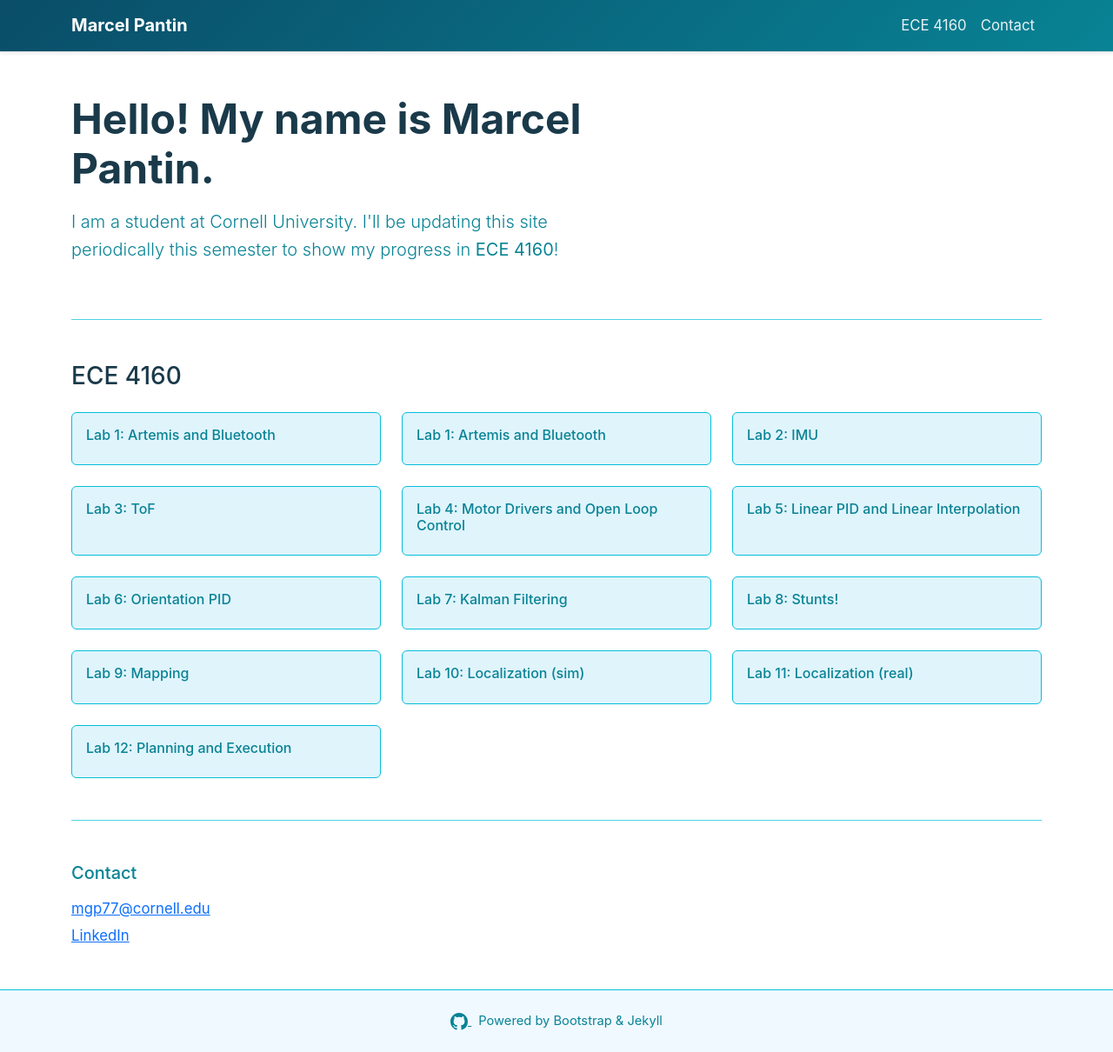
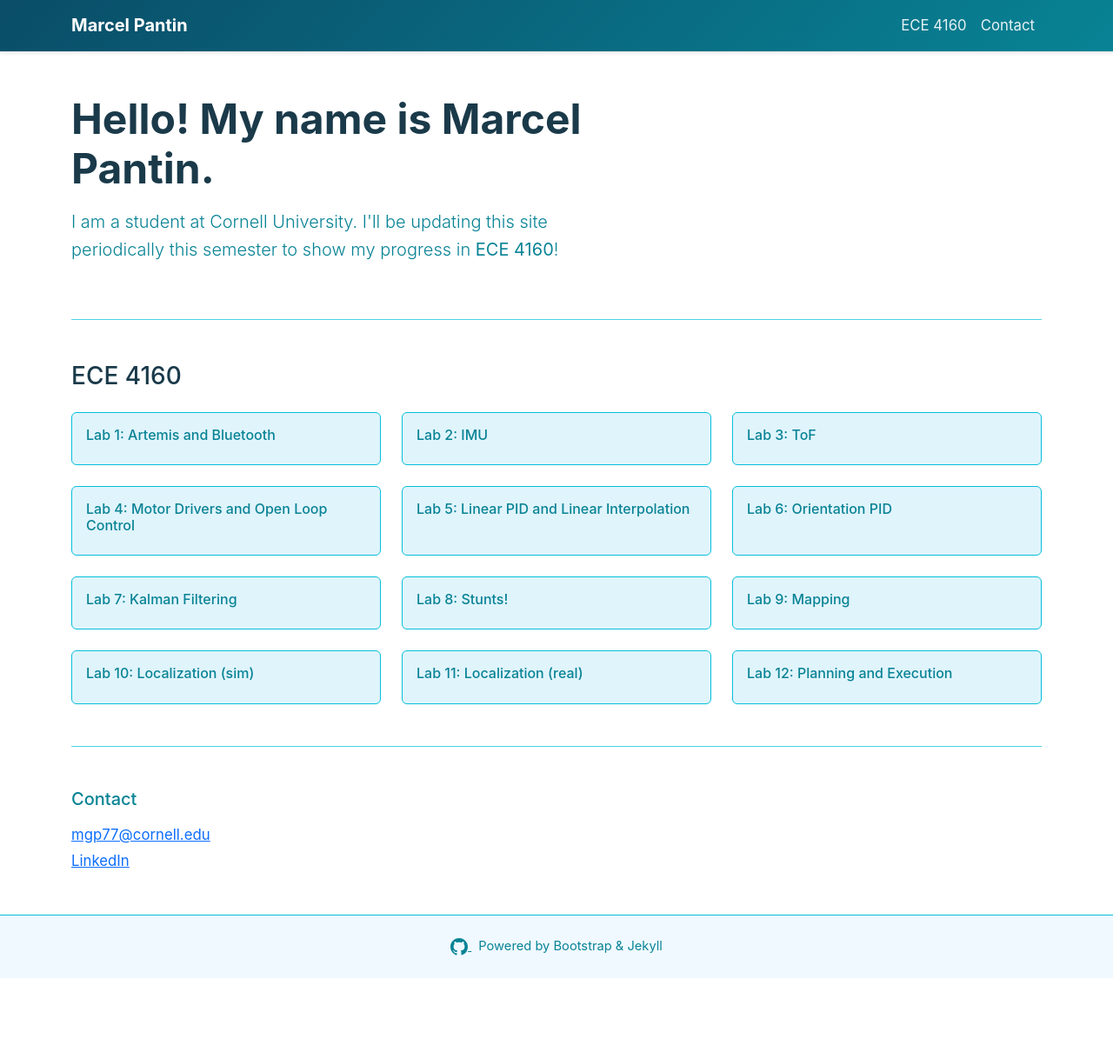
Before and after one commit to marcelgerardop/FastRobots-2026, a Jekyll site: the page built from docs/index.md, in a window 1280 px wide. Shown: the whole page at 87% size. Built offline with Jekyll 4.4.1, drawn with Linux system fonts in a browser that asks for light colours; after the commit the page ends 1125 px from its top, so only the background shows below that.

Commit message:
final design using test

```diff
--- a/docs/index.md
+++ b/docs/index.md
@@ -21,13 +21,6 @@ title: Home
 <h2 class="h3 mb-4" id="ece-4160">ECE 4160</h2>
 
 <div class="row g-4">
-  <div class="col-md-6 col-lg-4">
-    <div class="card h-100">
-      <div class="card-body">
-        <h3 class="card-title h6"><a href="{{ 'lab1.html' | relative_url }}">Lab 1: Artemis and Bluetooth</a></h3>
-      </div>
-    </div>
-  </div>
   <div class="col-md-6 col-lg-4">
     <div class="card h-100">
       <div class="card-body">
```
Also changed, not shown: docs/lab1-test.md (+1 -1 lines).
